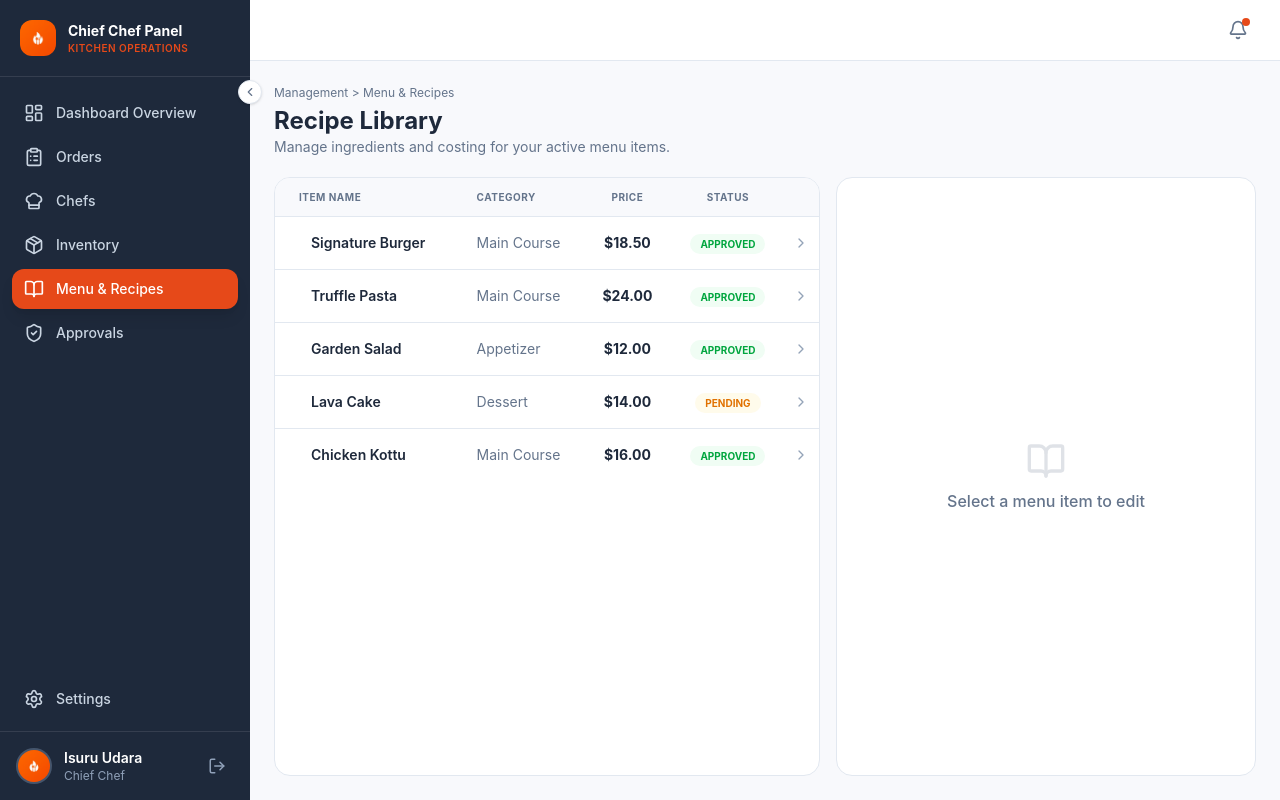
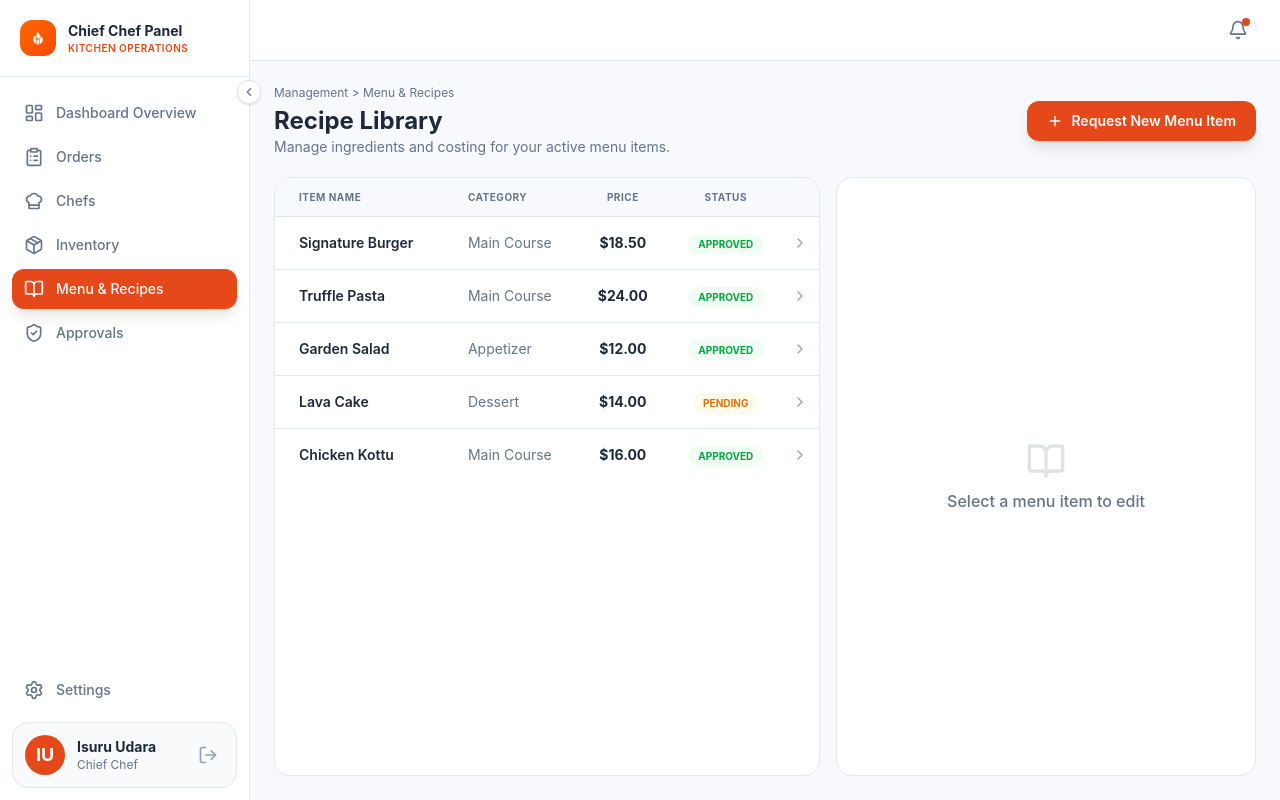
Before and after one commit to Byte-knight-team/BK_SP_Frontend, a React (Vite) app: page /menu-recipes in a window 1280 px wide. Built offline with nearby package versions, Linux system fonts and the light colour scheme.

Commit message:
feat(ui): Refine sidebar style and remove emoji icons

```diff
--- a/src/components/Layout.jsx
+++ b/src/components/Layout.jsx
@@ -59,7 +59,7 @@ export default function Layout({ children }) {
             <aside
                 className={`
           fixed lg:static inset-y-0 left-0 z-50
-          bg-[var(--color-sidebar)] text-white
+          bg-[var(--color-sidebar)] text-[var(--color-text-main)] border-r border-[var(--color-border)]
           flex flex-col
           transition-all duration-300
           ${collapsed ? 'w-[72px]' : 'w-[250px]'}
@@ -67,7 +67,7 @@ export default function Layout({ children }) {
         `}
             >
                 {/* Logo */}
-                <div className={`flex items-center gap-3 px-5 py-5 border-b border-white/10 ${collapsed ? 'justify-center px-3' : ''}`}>
+                <div className={`flex items-center gap-3 px-5 py-5 border-b border-[var(--color-border)] ${collapsed ? 'justify-center px-3' : ''}`}>
                     <img src="/logo.png" alt="Logo" className="w-9 h-9 rounded-xl object-contain flex-shrink-0" />
                     {!collapsed && (
                         <div className="min-w-0">
@@ -91,7 +91,7 @@ export default function Layout({ children }) {
                   w-full flex items-center gap-3 px-3 py-2.5 rounded-xl text-sm font-medium transition-all
                   ${active
                                         ? 'bg-[var(--color-primary)] text-white shadow-lg shadow-[var(--color-primary)]/30'
-                                        : 'text-slate-300 hover:bg-[var(--color-sidebar-hover)] hover:text-white'
+                                        : 'text-[var(--color-text-muted)] hover:bg-[var(--color-sidebar-hover)] hover:text-[var(--color-primary)]'
                                     }
                   ${collapsed ? 'justify-center px-2' : ''}
                 `}
@@ -117,7 +117,7 @@ export default function Layout({ children }) {
                   w-full flex items-center gap-3 px-3 py-2.5 rounded-xl text-sm font-medium transition-all
                   ${active
                                         ? 'bg-[var(--color-primary)] text-white'
-                                        : 'text-slate-300 hover:bg-[var(--color-sidebar-hover)] hover:text-white'
+                                        : 'text-[var(--color-text-muted)] hover:bg-[var(--color-sidebar-hover)] hover:text-[var(--color-primary)]'
                                     }
                   ${collapsed ? 'justify-center px-2' : ''}
                 `}
@@ -130,21 +130,25 @@ export default function Layout({ children }) {
                 </div>
 
                 {/* User info */}
-                <div className={`px-4 py-4 border-t border-white/10 flex items-center gap-3 ${collapsed ? 'justify-center px-2' : ''}`}>
-                    <img src="/logo.png" alt="User" className="w-9 h-9 rounded-full object-contain flex-shrink-0 bg-slate-600 p-0.5" />
+                <div className={`mx-3 mb-3 p-3 bg-slate-50 border border-[var(--color-border)] rounded-2xl flex items-center gap-3 ${collapsed ? 'justify-center p-2' : ''}`}>
+                    <div className="w-10 h-10 rounded-full bg-[var(--color-primary)] text-white flex items-center justify-center font-bold text-lg flex-shrink-0">
+                        IU
+                    </div>
                     {!collapsed && (
                         <div className="flex-1 min-w-0">
-                            <p className="text-sm font-semibold truncate">Isuru Udara</p>
-                            <p className="text-xs text-slate-400 truncate">Chief Chef</p>
+                            <h4 className="text-sm font-bold text-[var(--color-text-main)] truncate">Isuru Udara</h4>
+                            <p className="text-xs text-[var(--color-text-muted)] truncate">Chief Chef</p>
                         </div>
                     )}
-                    <button
-                        onClick={() => { /* TODO: wire to actual logout logic */ console.log('Logout clicked'); }}
-                        title="Logout"
-                        className="p-2 rounded-xl text-slate-400 hover:bg-red-500/20 hover:text-red-400 transition-all flex-shrink-0"
-                    >
-                        <LogOut className="w-4.5 h-4.5" />
-                    </button>
+                    {!collapsed && (
+                        <button
+                            onClick={() => { console.log('Logout clicked'); }}
+                            title="Logout"
+                            className="p-1.5 text-slate-400 hover:text-[var(--color-primary)] transition-colors"
+                        >
+                            <LogOut className="w-5 h-5" />
+                        </button>
+                    )}
                 </div>
 
                 {/* Collapse toggle */}
--- a/src/index.css
+++ b/src/index.css
@@ -5,8 +5,8 @@
   --color-primary: #e64919;
   --color-primary-light: #ff6b3d;
   --color-primary-dark: #c73d14;
-  --color-sidebar: #1e293b;
-  --color-sidebar-hover: #334155;
+  --color-sidebar: #ffffff;
+  --color-sidebar-hover: #f1f5f9;
   --color-sidebar-active: #e64919;
   --color-bg-light: #f8f9fc;
   --color-bg-card: #ffffff;
--- a/src/pages/Chefs.jsx
+++ b/src/pages/Chefs.jsx
@@ -10,6 +10,7 @@ import {
     Eye,
     ChevronLeft,
     ChevronRight,
+    AlertTriangle,
 } from 'lucide-react';
 import { chefs as initialChefs } from '../data/mockData';
 
@@ -210,7 +211,10 @@ export default function Chefs() {
                                 <option>Night</option>
                             </select>
                         </div>
-                        <p className="text-xs text-[var(--color-text-muted)] mt-3">⚠️ This request will be sent to admin for approval.</p>
+                        <p className="text-xs text-[var(--color-text-muted)] mt-3 flex items-center gap-1.5">
+                            <AlertTriangle className="w-3.5 h-3.5 text-amber-500" />
+                            This request will be sent to admin for approval.
+                        </p>
                         <div className="flex gap-3 mt-5">
                             <button onClick={() => setShowAddModal(false)} className="flex-1 py-2.5 bg-slate-100 rounded-xl font-semibold text-sm">Cancel</button>
                             <button onClick={handleAddChef} className="flex-1 py-2.5 bg-[var(--color-primary)] text-white rounded-xl font-semibold text-sm hover:bg-[var(--color-primary-dark)] transition-colors">Submit Request</button>
--- a/src/pages/MenuRecipes.jsx
+++ b/src/pages/MenuRecipes.jsx
@@ -59,10 +59,29 @@ export default function MenuRecipes() {
         }));
     };
 
+    const handleAddNewItem = () => {
+        setEditData({
+            id: Date.now(), // Temporary ID for new item
+            name: '',
+            category: 'Main Course',
+            price: 0,
+            status: 'draft',
+            ingredients: [{ name: '', qty: 0, unit: 'g' }],
+            prepSteps: '',
+            totalCost: 0,
+            foodCostPercent: 0
+        });
+    };
+
     const handleSubmitForApproval = () => {
-        setMenuList(prev => prev.map(i =>
-            i.id === editData.id ? { ...editData, status: 'pending' } : i
-        ));
+        setMenuList(prev => {
+            const exists = prev.find(i => i.id === editData.id);
+            if (exists) {
+                return prev.map(i => i.id === editData.id ? { ...editData, status: 'pending' } : i);
+            } else {
+                return [...prev, { ...editData, status: 'pending' }];
+            }
+        });
         showToast('Changes submitted for admin approval');
         setSelectedItem(null);
         setEditData(null);
@@ -78,10 +97,18 @@ export default function MenuRecipes() {
     return (
         <div className="animate-fade-in h-full flex flex-col">
             {/* Header */}
-            <div className="mb-5">
-                <p className="text-xs text-[var(--color-text-muted)] mb-1">Management &gt; Menu & Recipes</p>
-                <h1 className="text-2xl font-bold text-[var(--color-text-main)]">Recipe Library</h1>
-                <p className="text-sm text-[var(--color-text-muted)]">Manage ingredients and costing for your active menu items.</p>
+            <div className="mb-5 flex items-center justify-between">
+                <div>
+                    <p className="text-xs text-[var(--color-text-muted)] mb-1">Management &gt; Menu & Recipes</p>
+                    <h1 className="text-2xl font-bold text-[var(--color-text-main)]">Recipe Library</h1>
+                    <p className="text-sm text-[var(--color-text-muted)]">Manage ingredients and costing for your active menu items.</p>
+                </div>
+                <button
+                    onClick={handleAddNewItem}
+                    className="flex items-center gap-2 px-5 py-2.5 bg-[var(--color-primary)] text-white rounded-xl font-semibold text-sm hover:bg-[var(--color-primary-dark)] transition-colors shadow-lg shadow-[var(--color-primary)]/20"
+                >
+                    <Plus className="w-4 h-4" /> Request New Menu Item
+                </button>
             </div>
 
             <div className="flex-1 grid grid-cols-1 lg:grid-cols-[1fr_420px] gap-4 min-h-0">
@@ -110,7 +137,6 @@ export default function MenuRecipes() {
                                         >
                                             <td className="px-6 py-4">
                                                 <div className="flex items-center gap-3">
-                                                    <span className="text-2xl">{item.image}</span>
                                                     <span className="font-semibold text-[var(--color-text-main)]">{item.name}</span>
                                                 </div>
                                             </td>
@@ -137,9 +163,10 @@ export default function MenuRecipes() {
                     <div className="bg-white rounded-2xl border border-[var(--color-border)] overflow-y-auto animate-slide-in flex flex-col">
                         <div className="p-5 border-b border-[var(--color-border)] flex items-start justify-between">
                             <div className="flex items-center gap-3">
-                                <span className="text-3xl">{editData.image}</span>
                                 <div>
-                                    <h3 className="font-bold text-[var(--color-text-main)]">Edit Recipe: {editData.name}</h3>
+                                    <h3 className="font-bold text-[var(--color-text-main)]">
+                                        {editData.name ? `Edit: ${editData.name}` : 'New Menu Item'}
+                                    </h3>
                                     <p className="text-xs text-[var(--color-text-muted)]">Category: {editData.category}</p>
                                 </div>
                             </div>
@@ -154,6 +181,44 @@ export default function MenuRecipes() {
                         </div>
 
                         <div className="p-5 flex-1 overflow-y-auto space-y-5">
+                            {/* Basic Info for New Items */}
+                            {!editData.name && (
+                                <div className="space-y-3 p-4 bg-slate-50 rounded-xl">
+                                    <p className="text-xs font-bold uppercase tracking-wider text-[var(--color-primary)]">Basic Details</p>
+                                    <div>
+                                        <label className="block text-xs font-semibold text-[var(--color-text-muted)] mb-1">Recipe Name</label>
+                                        <input
+                                            value={editData.name}
+                                            onChange={e => setEditData({ ...editData, name: e.target.value })}
+                                            className="w-full px-3 py-2 border border-[var(--color-border)] rounded-xl text-sm focus:outline-none focus:ring-2 focus:ring-[var(--color-primary)]/20"
+                                            placeholder="e.g. Spicy Chicken Pasta"
+                                        />
+                                    </div>
+                                    <div>
+                                        <label className="block text-xs font-semibold text-[var(--color-text-muted)] mb-1">Category</label>
+                                        <select
+                                            value={editData.category}
+                                            onChange={e => setEditData({ ...editData, category: e.target.value })}
+                                            className="w-full px-3 py-2 border border-[var(--color-border)] rounded-xl text-sm focus:outline-none focus:ring-2 focus:ring-[var(--color-primary)]/20"
+                                        >
+                                            <option>Main Course</option>
+                                            <option>Appetizer</option>
+                                            <option>Dessert</option>
+                                            <option>Beverage</option>
+                                        </select>
+                                    </div>
+                                    <div>
+                                        <label className="block text-xs font-semibold text-[var(--color-text-muted)] mb-1">Selling Price ($)</label>
+                                        <input
+                                            type="number"
+                                            value={editData.price}
+                                            onChange={e => setEditData({ ...editData, price: parseFloat(e.target.value) || 0 })}
+                                            className="w-full px-3 py-2 border border-[var(--color-border)] rounded-xl text-sm focus:outline-none focus:ring-2 focus:ring-[var(--color-primary)]/20"
+                                        />
+                                    </div>
+                                </div>
+                            )}
+
                             {/* Ingredient Mapping */}
                             <div>
                                 <div className="flex items-center justify-between mb-3">
```
Also changed, not shown: src/pages/Inventory.jsx (+7 -2 lines), src/pages/Orders.jsx (+27 -3 lines).
